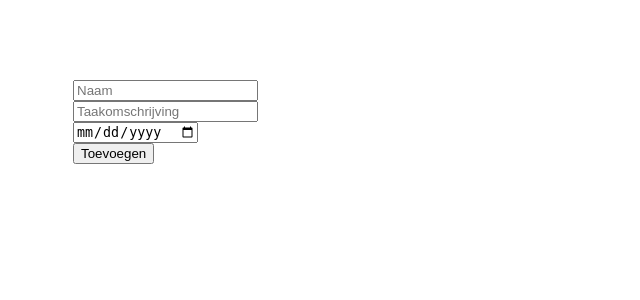
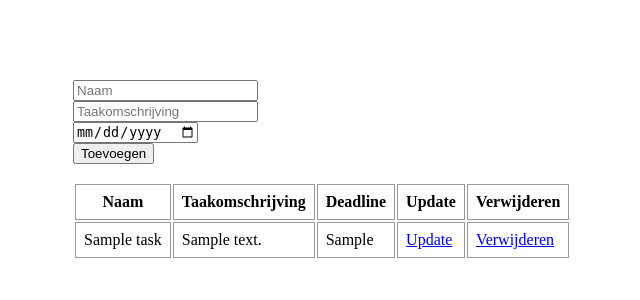
Before and after one commit to LuukSchouten/ToDoList, a PHP site: page / in a window 1280 px wide. Shown: the top 300 px of the page, without its empty margins (7-647 px from the left). Run offline with PHP 8.4, Linux system fonts and the light colour scheme; tables that the repository leaves empty or names only in its code hold one stand-in row (values such as "Sample post").

Commit message:
finished simple ToDo list

```diff
--- a/Connection.php
+++ b/Connection.php
@@ -1,6 +1,6 @@
 <?php
 
-//database data
+// Database data
 $servername = "localhost";
 $dbname = "todo";
 $username = "root";
@@ -8,7 +8,7 @@ $password = "";
 
 try {
     $conn = new PDO("mysql:host=$servername;dbname=$dbname", $username, $password);
-    // set the PDO error mode to exception
+    // Set the PDO error mode to exception
     $conn->setAttribute(PDO::ATTR_ERRMODE, PDO::ERRMODE_EXCEPTION);
     }
 catch(PDOException $e)
--- a/create.php
+++ b/create.php
@@ -11,7 +11,7 @@ if(isset($_POST['submit'])){
     $query = "INSERT INTO tasks (name, description, deadline) VALUES ('$name', '$description', '$deadline')";
     $conn->exec($query);
 
-    //prevent multiple injections on refresh by going back to index
+    // prevent multiple injections on refresh by going back to index
     header("Location: index.php");
 
 }
--- a/css/index.css
+++ b/css/index.css
@@ -6,3 +6,8 @@ body{
 .main{
     padding: 5em;
 }
+
+td, th{
+    border: 1px solid #999;
+    padding: 0.5rem;
+}
--- a/index.php
+++ b/index.php
@@ -1,3 +1,9 @@
+<?php
+
+include 'connection.php';
+
+?>
+
 <!DOCTYPE html>
 <html lang="en">
 <head>
--- a/read.php
+++ b/read.php
@@ -0,0 +1,32 @@
+<?php
+
+// Get all rows from task table
+$query = $conn->query("SELECT * FROM tasks");
+
+?>
+
+<table>
+    <tr>
+        <th>Naam</th>
+        <th>Taakomschrijving</th>
+        <th>Deadline</th>
+        <th>Update</th>
+        <th>Verwijderen</th>
+    </tr>
+
+    <!-- Loop through all rows from tasks table -->
+    <?php while ($row = $query->fetch()) { ?>
+
+        <!-- Create a new row for each row in the tasks table and insert data -->
+        <tr>
+            <td><?php echo $row['name']; ?></td>
+            <td><?php echo $row['description']; ?></td>
+            <td><?php echo $row['deadline']; ?></td>
+            <td><a href="update.php?id=<?php echo $row['id']; ?>">Update</a></td>
+            <td><a href="delete.php?id=<?php echo $row['id']; ?>">Verwijderen</a></td>
+        </tr>
+
+
+    <?php } ?>
+
+</table>
```
Also changed, not shown: delete.php (+22 -0 lines), update.php (+43 -0 lines).
